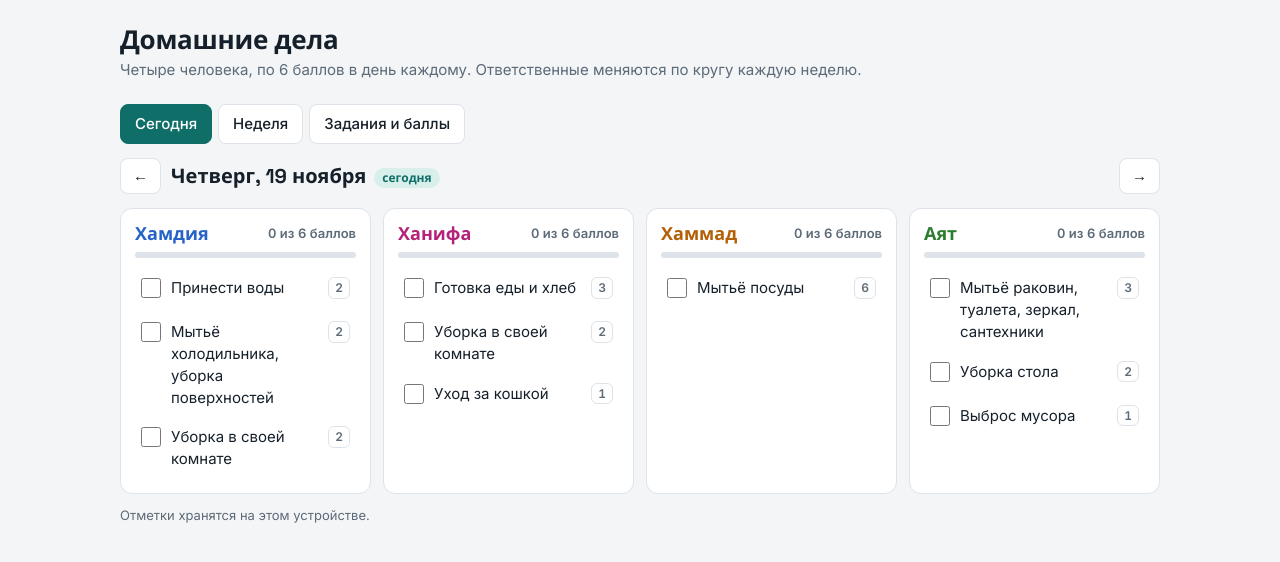
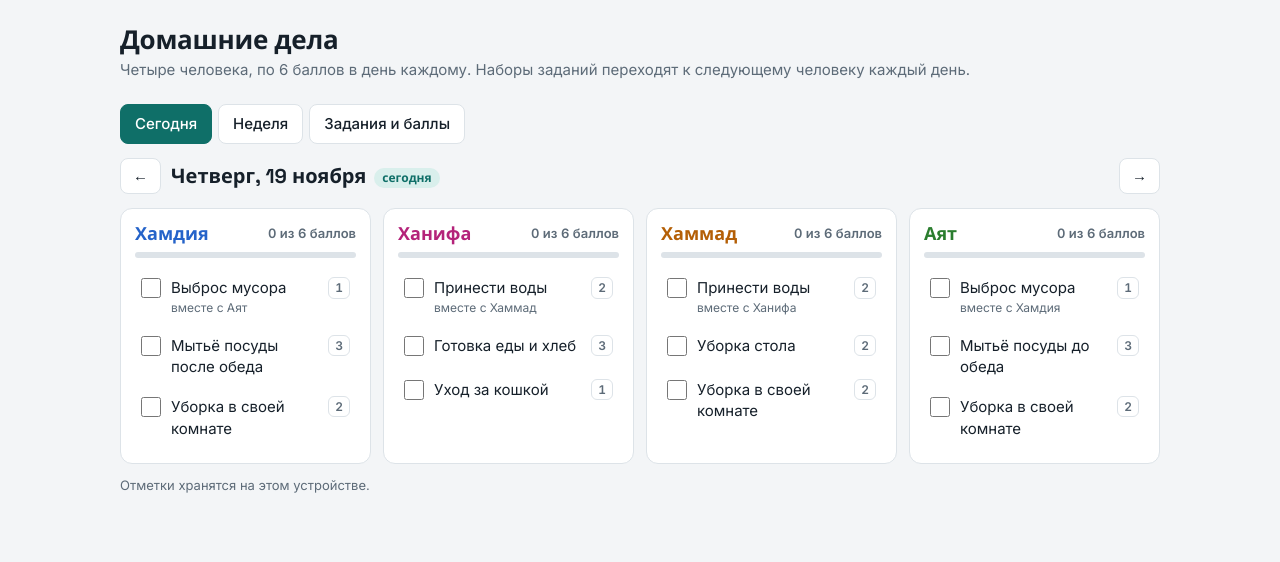
Before and after one commit to ayatismailova048-spec/Osfgtr, a plain HTML site: page index.html in a window 1280 px wide. Drawn offline with Linux system fonts and the light colour scheme.

Commit message:
Rework schedule: two dish shifts, 4-day cycle, paired trash and water
Co-Authored-By: Claude Sonnet 5.5 <noreply@anthropic.com>
Claude-Session: https://claude.ai/code/session_01LmRuHgXkzeSfVA8hykZiJp

```diff
--- a/index.html
+++ b/index.html
@@ -50,6 +50,7 @@ button:focus-visible{outline:3px solid var(--accent);outline-offset:2px}
 .task:hover{background:var(--bg)}
 .task input{width:20px;height:20px;margin:1px 0 0;flex:none;accent-color:var(--accent)}
 .task span.t{flex:1;min-width:0}
+.with{display:block;color:var(--muted);font-size:12px}
 .task .b{font-variant-numeric:tabular-nums;font-size:12px;font-weight:600;color:var(--muted);border:1px solid var(--line);border-radius:6px;padding:1px 6px;flex:none}
 .task.done span.t{text-decoration:line-through;color:var(--muted)}
 .status{font-size:13px;color:var(--muted);margin-top:12px}
@@ -75,7 +76,7 @@ tr.now td.day{box-shadow:inset 3px 0 0 var(--accent)}
 <div class="wrap">
 <header>
   <h1>Домашние дела</h1>
-  <p class="sub">Четыре человека, по 6 баллов в день каждому. Ответственные меняются по кругу каждую неделю.</p>
+  <p class="sub">Четыре человека, по 6 баллов в день каждому. Наборы заданий переходят к следующему человеку каждый день.</p>
 </header>
 <nav class="tabs" role="tablist" aria-label="Разделы">
   <button class="tab" role="tab" id="tab-today" aria-selected="true" data-v="today">Сегодня</button>
@@ -88,35 +89,36 @@ tr.now td.day{box-shadow:inset 3px 0 0 var(--accent)}
 <script>
 const PEOPLE=[["Хамдия","p0"],["Ханифа","p1"],["Хаммад","p2"],["Аят","p3"]];
 const TASKS={
-  dish:["Мытьё посуды",6], trash:["Выброс мусора",1], water:["Принести воды",2], vac:["Пылесос",2],
-  cat:["Уход за кошкой",1], table:["Уборка стола",2], sink:["Мытьё раковин, туалета, зеркал, сантехники",3],
-  laundry:["Развешивание белья и глажка",1], room:["Уборка в своей комнате",2],
-  cook:["Готовка еды и хлеб",3], fridge:["Мытьё холодильника, уборка поверхностей",2]};
-const ORDER=["dish","cook","sink","vac","fridge","water","table","room","laundry","cat","trash"];
-// Шаблон недели: день (Пн..Вс) -> 4 набора задач ("позиции"). Позиции сдвигаются между людьми каждую неделю.
-const SCHEDULE=[
- [['dish'],['table','fridge','room'],['water','vac','trash','laundry'],['cook','room','cat']],
- [['cook','room','trash'],['sink','fridge','cat'],['dish'],['water','table','room']],
- [['dish'],['water','vac','room'],['table','room','trash','cat'],['cook','room','laundry']],
- [['water','fridge','room'],['cook','room','cat'],['dish'],['sink','table','trash']],
- [['water','room','cat','laundry'],['cook','room','trash'],['table','vac','room'],['dish']],
- [['water','table','room'],['dish'],['vac','room','trash','cat'],['cook','sink']],
- [['sink','water','cat'],['dish'],['table','fridge','room'],['cook','room','trash']]];
+  dishAM:["Мытьё посуды до обеда",3], dishPM:["Мытьё посуды после обеда",3], trash:["Выброс мусора",1],
+  water:["Принести воды",2], vac:["Пылесос",2], cat:["Уход за кошкой",1], table:["Уборка стола",2],
+  sink:["Мытьё раковин, туалета, зеркал, сантехники",3], laundry:["Развешивание белья и глажка",1],
+  room:["Уборка в своей комнате",2], cook:["Готовка еды и хлеб",3], fridge:["Мытьё холодильника, уборка поверхностей",2]};
+const ORDER=["dishAM","dishPM","cook","trash","water","cat","table","room","sink","laundry","fridge","vac"];
+const FREQ={dishAM:["1 человек","каждый день"],dishPM:["1 человек","каждый день"],cook:["1 человек","каждый день"],
+  trash:["2 человека вместе","каждый день"],water:["2 человека вместе","каждый день"],cat:["1 человек","каждый день"],
+  table:["1 человек","каждый день"],room:["2 человека (каждый свою комнату)","каждый день"],
+  sink:["1 человек","раз в 4 дня"],laundry:["1 человек","раз в 4 дня"],fridge:["1 человек","раз в 4 дня"],vac:["1 человек","раз в 4 дня"]};
+// Цикл из 4 дней. В каждом дне 4 набора по 6 баллов. Набор переходит к следующему человеку каждый день.
+const CYCLE=[
+ [['trash','water','dishAM'],['trash','water','dishPM'],['cook','sink'],['table','cat','laundry','room']],
+ [['trash','water','dishAM'],['trash','water','dishPM'],['cook','room','cat'],['table','fridge','room']],
+ [['trash','water','dishAM'],['trash','water','dishPM'],['cook','room','cat'],['table','vac','room']],
+ [['trash','dishAM','room'],['trash','dishPM','room'],['water','cook','cat'],['water','table','room']]];
 const DAYS=["Понедельник","Вторник","Среда","Четверг","Пятница","Суббота","Воскресенье"];
 const SHORT=["Пн","Вт","Ср","Чт","Пт","Сб","Вс"];
 const MONTHS=["января","февраля","марта","апреля","мая","июня","июля","августа","сентября","октября","ноября","декабря"];
-const REF=new Date(2026,10,16); // понедельник первой недели
+const REF=new Date(2026,10,16); // первый день цикла
 
 const iso=d=>d.getFullYear()+"-"+String(d.getMonth()+1).padStart(2,"0")+"-"+String(d.getDate()).padStart(2,"0");
 const addDays=(d,n)=>{const x=new Date(d.getFullYear(),d.getMonth(),d.getDate()+n);return x};
 const dow=d=>(d.getDay()+6)%7;
 const monday=d=>addDays(d,-dow(d));
-const weekIdx=d=>Math.round((monday(d)-REF)/(7*864e5));
+const dayN=d=>Math.round((d-REF)/864e5);
 const fmt=d=>d.getDate()+" "+MONTHS[d.getMonth()];
-// Кто в какой позиции: позиция s в неделе w достаётся человеку (s+w) mod 4
+// Набор слота s в день n достаётся человеку (s+n+цикл) mod 4: за 4 дня каждый проходит все наборы
 function assign(d){
-  const w=weekIdx(d),sched=SCHEDULE[dow(d)];
-  return PEOPLE.map((_,p)=>{const s=(((p-w)%4)+4)%4;return sched[s];});
+  const n=dayN(d),c=Math.floor(n/4),day=CYCLE[((n%4)+4)%4];
+  return PEOPLE.map((_,p)=>day[(((p-n-c)%4)+4)%4]);
 }
 const sumPts=l=>l.reduce((a,k)=>a+TASKS[k][1],0);
 
@@ -135,10 +137,15 @@ function toggle(k,on){
   if(dbCol){const r=dbCol.doc(k); (on?r.set({v:1}):r.delete()).catch(()=>{loadNote="Не удалось отправить отметку другим. Она сохранена только на этом устройстве.";render()});}
 }
 
+function partner(d,p,t){
+  if(t!=="trash"&&t!=="water")return "";
+  const o=assign(d).map((l,i)=>l.includes(t)&&i!==p?PEOPLE[i][0]:null).filter(Boolean);
+  return o.length?`<small class="with">вместе с ${o.join(", ")}</small>`:"";
+}
 function personTasks(d,p,list){
   return list.map(t=>{
     const k=key(d,p,t), on=done.has(k);
-    return `<label class="task${on?" done":""}"><input type="checkbox" data-k="${k}" ${on?"checked":""}><span class="t">${TASKS[t][0]}</span><span class="b">${TASKS[t][1]}</span></label>`;
+    return `<label class="task${on?" done":""}"><input type="checkbox" data-k="${k}" ${on?"checked":""}><span class="t">${TASKS[t][0]}${partner(d,p,t)}</span><span class="b">${TASKS[t][1]}</span></label>`;
   }).join("");
 }
 function renderToday(){
@@ -171,18 +178,13 @@ function renderWeek(){
     });
     h+="</tr>";
   }
-  return h+`</tbody></table></div><p class="note">Число рядом с заданием показывает баллы. Каждый человек получает ровно 6 баллов в день. Со следующей недели все сдвигаются на один шаг по кругу: у каждого меняются дни мытья посуды и остальные задания.</p>`;
+  return h+`</tbody></table></div><p class="note">Число рядом с заданием показывает баллы. Каждый человек получает ровно 6 баллов в день. Каждый день наборы заданий сдвигаются на одного человека, и через 4 дня каждый успевает сделать всё по разу. Мытьё раковин и туалета, бельё, холодильник и пылесос идут раз в 4 дня.</p>`;
 }
 function renderRules(){
-  const cnt={};ORDER.forEach(t=>cnt[t]=[]);
-  SCHEDULE.forEach((day,i)=>{const seen={};day.forEach(g=>g.forEach(t=>{seen[t]=(seen[t]||0)+1}));Object.keys(seen).forEach(t=>cnt[t].push({i,n:seen[t]}))});
-  let tot=0;
-  const rows=ORDER.map(t=>{const times=cnt[t].reduce((s,x)=>s+x.n,0);tot+=times*TASKS[t][1];
-    const days=cnt[t].map(x=>SHORT[x.i]).join(", ");
-    const note=t==="room"?"каждый убирает свою комнату, 4 раза в неделю":days;
-    return `<tr><td>${TASKS[t][0]}</td><td class="n">${TASKS[t][1]}</td><td class="n">${t==="room"?"4 у каждого":times}</td><td>${t==="room"?"каждый день у кого-то, по очереди":days}</td></tr>`}).join("");
-  return `<div class="bar"><h2>Задания и баллы</h2></div><div class="scroll rules"><table><thead><tr><th>Задание</th><th>Баллы</th><th>Раз в неделю</th><th>Дни</th></tr></thead><tbody>${rows}</tbody></table></div>
-   <p class="note">За неделю набирается ${tot} баллов: 4 человека × 6 баллов × 7 дней. Если нужно поменять частоту или баллы, скажи, и я пересчитаю расписание.</p>`;
+  const rows=ORDER.map(t=>`<tr><td>${TASKS[t][0]}</td><td class="n">${TASKS[t][1]}</td><td>${FREQ[t][0]}</td><td>${FREQ[t][1]}</td></tr>`).join("");
+  const tot=CYCLE.flat().reduce((s,g)=>s+sumPts(g),0);
+  return `<div class="bar"><h2>Задания и баллы</h2></div><div class="scroll rules"><table><thead><tr><th>Задание</th><th>Баллы</th><th>Кто делает</th><th>Как часто</th></tr></thead><tbody>${rows}</tbody></table></div>
+   <p class="note">Баллы указаны на каждого человека. Мусор и вода делаются вдвоём, и оба получают полные баллы. Посуда: 3 балла утром и 3 балла после обеда. За 4 дня набирается ${tot} баллов: 4 человека × 6 баллов × 4 дня.</p>`;
 }
 function render(){
   document.querySelectorAll(".tab").forEach(b=>b.setAttribute("aria-selected",b.dataset.v===view));
```
